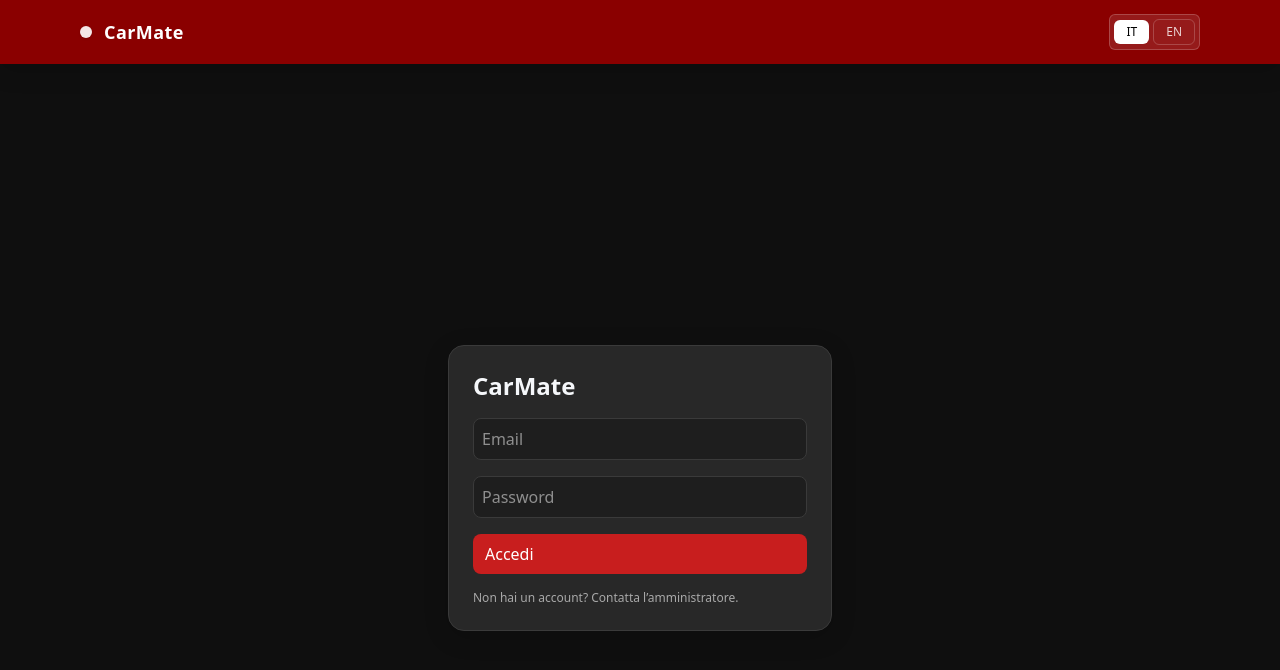
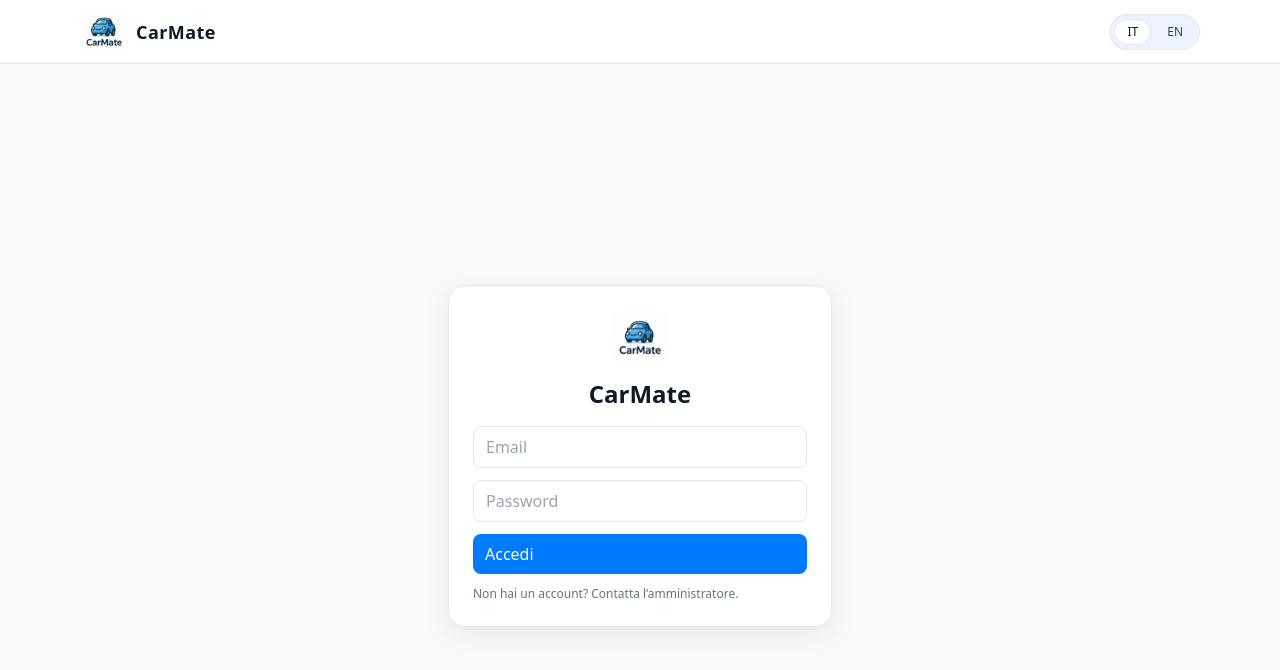
Before and after one commit to antosimeon/carmate, a Next.js app: page /auth/login in a window 1280 px wide. Shown: the top 670 px of the page. Built offline with nearby package versions, Linux system fonts and the light colour scheme.

Commit message:
add logo and change color layout

```diff
--- a/app/auth/login/page.tsx
+++ b/app/auth/login/page.tsx
@@ -1,5 +1,6 @@
 'use client'
 
+import Image from 'next/image'
 import { supabaseBrowser } from '@/lib/supabase'
 import { useRouter } from 'next/navigation'
 import { useState } from 'react'
@@ -20,17 +21,24 @@ export default function Login() {
     router.replace('/')
   }
 
-  const inputCls =
-    'w-full rounded-lg border border-carbon-600 bg-carbon-800 p-2 text-white placeholder-white/50 ' +
-    'focus:outline-none focus:ring-2 focus:ring-racing-accent/60'
+  return (
+    <main className="min-h-[calc(100vh-64px)] flex items-center justify-center p-6">
+      <div className="w-full max-w-sm card p-6">
+        <div className="flex flex-col items-center gap-3 mb-4">
+          <Image
+            src="/logo-carmate.png"
+            alt="CarMate"
+            width={56}
+            height={56}
+            className="rounded-xl transition-transform duration-400 ease-smooth hover:scale-105"
+            priority
+          />
+          <h1 className="text-2xl font-bold">{t('app_title')}</h1>
+        </div>
 
-  return (
-    <main className="min-h-screen flex items-center justify-center p-6">
-      <div className="w-full max-w-sm space-y-4 card p-6 bg-carbon-800">
-        <h1 className="text-2xl font-bold">{t('app_title')}</h1>
-
+        <div className="space-y-3">
           <input
-          className={inputCls}
+            className="input"
             placeholder={t('email')}
             value={email}
             onChange={(e) => setEmail(e.target.value)}
@@ -38,21 +46,19 @@ export default function Login() {
             inputMode="email"
           />
           <input
-          className={inputCls}
+            className="input"
             placeholder={t('password')}
             type="password"
             value={password}
             onChange={(e) => setPassword(e.target.value)}
             autoComplete="current-password"
           />
-
           <button className="btn btn-primary w-full" onClick={signIn}>
             {t('sign_in')}
           </button>
-
-        {error && <p className="text-sm text-red-400">{error}</p>}
-
-        <p className="text-xs text-white/60">{t('ask_admin')}</p>
+          {error && <p className="text-sm text-red-600">{error}</p>}
+          <p className="text-xs text-[var(--muted)]">{t('ask_admin')}</p>
+        </div>
       </div>
     </main>
   )
--- a/app/globals.css
+++ b/app/globals.css
@@ -2,37 +2,97 @@
 @tailwind components;
 @tailwind utilities;
 
+/* CleanLight (default) */
 :root {
-  --bg-canvas: #0F0F0F; /* carbon-900 */
+  --bg: #f9fafb;        /* page background */
+  --surface: #ffffff;   /* cards, header bar base */
+  --line: #e5e7eb;      /* subtle borders */
+  --text: #111827;      /* main text */
+  --muted: #6b7280;     /* muted text */
+  --accent: #007afe;    /* primary blue */
 }
 
-html, body {
-  height: 100%;
+html, body { height: 100%; }
+
+body {
+  background: var(--bg);
+  color: var(--text);
+  -webkit-font-smoothing: antialiased;
+  -moz-osx-font-smoothing: grayscale;
+  transition:
+    background-color 400ms var(--ease, cubic-bezier(0.22, 1, 0.36, 1)),
+    color 400ms var(--ease, cubic-bezier(0.22, 1, 0.36, 1));
 }
 
-body {
-  background: var(--bg-canvas);
-  color: #f5f7fa;
-  -webkit-font-smoothing: antialiased;
-  -moz-osx-font-smoothing: grayscale;
+/* Reusable primitives */
+.card {
+  @apply rounded-xl2 shadow-soft border;
+  background: var(--surface);
+  border-color: var(--line);
+  transition:
+    background-color 400ms cubic-bezier(0.22, 1, 0.36, 1),
+    border-color 400ms cubic-bezier(0.22, 1, 0.36, 1),
+    box-shadow 400ms cubic-bezier(0.22, 1, 0.36, 1),
+    transform 400ms cubic-bezier(0.22, 1, 0.36, 1);
+}
+.card:hover { transform: translateY(-2px); }
+
+.btn {
+  @apply inline-flex items-center gap-2 rounded-lg px-3 py-2 font-medium;
+  transition: all 300ms cubic-bezier(0.22, 1, 0.36, 1);
+}
+.btn-primary {
+  background: var(--accent);
+  color: #fff;
+}
+.btn-primary:hover { filter: brightness(0.95); }
+.btn-ghost {
+  background: transparent;
+  border: 1px solid var(--line);
+  color: var(--text);
+}
+.btn-ghost:hover { background: #f3f4f6; }
+
+/* Inputs */
+.input {
+  @apply rounded-lg px-3 py-2 w-full;
+  background: #fff;
+  border: 1px solid var(--line);
+  color: var(--text);
+  transition: border-color 200ms ease, box-shadow 200ms ease, background-color 200ms ease;
+}
+.input::placeholder { color: #9ca3af; }
+.input:focus {
+  outline: none;
+  border-color: var(--accent);
+  box-shadow: 0 0 0 4px rgba(0,122,254,0.15);
 }
 
-.btn {
-  @apply inline-flex items-center gap-2 rounded-lg px-3 py-2 transition-colors;
+/* Header bar */
+.header {
+  background: var(--surface);
+  border-bottom: 1px solid var(--line);
+  transition: background-color 400ms cubic-bezier(0.22, 1, 0.36, 1), border-color 400ms cubic-bezier(0.22, 1, 0.36, 1);
 }
-.btn-primary {
-  @apply bg-racing-accent text-white hover:bg-red-600;
+.brand-dot {
+  display: inline-block; width: 10px; height: 10px; border-radius: 9999px;
+  background: var(--accent);
 }
-.btn-ghost {
-  @apply border border-carbon-600 hover:bg-carbon-700;
+
+/* Language toggle (pill) */
+.lang-pill {
+  @apply inline-flex items-center gap-1 rounded-full p-1;
+  background: #eef2ff;
+  border: 1px solid #e5e7eb;
 }
-.card {
-  @apply rounded-xl2 bg-carbon-700 shadow-soft border border-carbon-600;
+.lang-pill button {
+  @apply px-3 py-1 text-xs font-medium rounded-full transition-colors;
 }
-/* Dark-friendly form defaults */
-input, select, textarea {
-  @apply rounded-lg border border-carbon-600 bg-carbon-800 text-white placeholder-white/50;
+.lang-pill button[data-active="true"] {
+  background: #fff;
+  color: var(--text);
+  border: 1px solid var(--line);
 }
-input:focus, select:focus, textarea:focus {
-  @apply outline-none ring-2 ring-racing-accent/60;
+.lang-pill button[data-active="false"] {
+  color: #374151;
 }
--- a/app/layout.tsx
+++ b/app/layout.tsx
@@ -3,7 +3,10 @@ import type { Metadata } from 'next'
 import Providers from './providers'
 import Header from '@/components/Header'
 
-export const metadata: Metadata = { title: 'CarMate', description: 'Gestisci veicoli, riparazioni e spese ricorrenti.' }
+export const metadata: Metadata = {
+  title: 'CarMate',
+  description: 'Gestisci veicoli, riparazioni e spese ricorrenti.',
+}
 
 export default function RootLayout({ children }: { children: React.ReactNode }) {
   return (
--- a/app/page.tsx
+++ b/app/page.tsx
@@ -12,7 +12,7 @@ type Tab = 'vehicles' | 'reparations' | 'recurring-bills'
 const tableMap: Record<Tab, string> = {
   vehicles: 'vehicles',
   reparations: 'reparations',
-  'recurring-bills': 'recurring_bills', // 👈 mapping trattino → underscore
+  'recurring-bills': 'recurring_bills', // trattino → underscore
 }
 
 export default function Dashboard() {
@@ -101,16 +101,18 @@ export default function Dashboard() {
   return (
     <div className="grid grid-cols-1 gap-6 md:grid-cols-[240px_1fr]">
       {/* Sidebar */}
-      <aside className="card p-4 bg-carbon-800">
+      <aside className="card p-4">
         <nav className="space-y-1">
           <SidebarItem icon={<Car size={18} />} label={t('vehicles')} active={tab==='vehicles'} onClick={() => setTab('vehicles')} />
           <SidebarItem icon={<Wrench size={18} />} label={t('reparations')} active={tab==='reparations'} onClick={() => setTab('reparations')} />
           <SidebarItem icon={<Repeat size={18} />} label={t('recurring_bills')} active={tab==='recurring-bills'} onClick={() => setTab('recurring-bills')} />
-          <div className="mt-4 border-t border-carbon-600 pt-3">
-            <SidebarItem icon={<Settings size={18} />} label={t('settings')} disabled />
+          <div className="mt-4 border-t" style={{ borderColor: 'var(--line)' }}>
+            <div className="pt-3">
+              <SidebarItem icon={<Settings size={18} />} label={t('settings')} disabled />
+            </div>
           </div>
         </nav>
-        <button onClick={logout} className="btn btn-ghost mt-6 w-full justify-center text-sm text-white">
+        <button onClick={logout} className="btn btn-ghost mt-6 w-full justify-center text-sm">
           <LogOut size={16} /> {t('logout')}
         </button>
       </aside>
@@ -145,7 +147,7 @@ function SidebarItem({ icon, label, active, onClick, disabled }:{
     <button
       disabled={disabled}
       onClick={onClick}
-      className={`w-full btn justify-start border-none ${active ? 'bg-racing-accent/90 text-white' : 'hover:bg-carbon-700 text-white/90'} ${disabled ? 'opacity-40 cursor-not-allowed' : ''}`}
+      className={`w-full btn justify-start ${active ? 'btn-primary' : 'btn-ghost'} ${disabled ? 'opacity-40 cursor-not-allowed' : ''}`}
     >
       {icon} {label}
     </button>
@@ -155,11 +157,13 @@ function SidebarItem({ icon, label, active, onClick, disabled }:{
 function KpiCard({ title, value, icon }:{ title: string, value: string, icon: React.ReactNode }) {
   return (
     <div className="card p-4">
-      <div className="flex items-center gap-2 text-white/80">
-        <span className="inline-flex h-8 w-8 items-center justify-center rounded-lg bg-racing-accent/20 text-racing-accent">{icon}</span>
+      <div className="flex items-center gap-2 text-[color:var(--text)]/80">
+        <span className="inline-flex h-8 w-8 items-center justify-center rounded-lg bg-[color:var(--accent)]/15 text-[color:var(--accent)]">
+          {icon}
+        </span>
         <span className="text-sm">{title}</span>
       </div>
-      <div className="mt-2 text-2xl font-semibold">{value}</div>
+      <div className="mt-2 text-2xl font-semibold text-[var(--text)]">{value}</div>
     </div>
   )
 }
@@ -172,8 +176,7 @@ function PanelHeader({ tab }:{ tab: Tab }) {
     t('recurring_bills')
   return (
     <div className="mb-3 flex items-center justify-between">
-      <h2 className="text-lg font-semibold">{title}</h2>
-      <span className="rounded-full bg-racing-accent px-3 py-1 text-xs font-medium text-white">CarMate</span>
+      <h2 className="text-lg font-semibold text-[var(--text)]">{title}</h2>
     </div>
   )
 }
@@ -197,10 +200,10 @@ function Vehicles({
   return (
     <section className="space-y-4">
       <div className="grid gap-2 sm:grid-cols-4">
-        <input className="border border-carbon-600 bg-carbon-800 p-2 rounded-lg focus:outline-none focus:ring-2 focus:ring-racing-accent/60" placeholder={t('nickname')} value={nickname} onChange={(e)=>setNickname(e.target.value)} />
-        <input className="border border-carbon-600 bg-carbon-800 p-2 rounded-lg focus:outline-none focus:ring-2 focus:ring-racing-accent/60" placeholder={t('make')} value={make} onChange={(e)=>setMake(e.target.value)} />
-        <input className="border border-carbon-600 bg-carbon-800 p-2 rounded-lg focus:outline-none focus:ring-2 focus:ring-racing-accent/60" placeholder={t('model')} value={model} onChange={(e)=>setModel(e.target.value)} />
-        <input className="border border-carbon-600 bg-carbon-800 p-2 rounded-lg focus:outline-none focus:ring-2 focus:ring-racing-accent/60" placeholder={t('plate')} value={plate} onChange={(e)=>setPlate(e.target.value)} />
+        <input className="input" placeholder={t('nickname')} value={nickname} onChange={(e)=>setNickname(e.target.value)} />
+        <input className="input" placeholder={t('make')} value={make} onChange={(e)=>setMake(e.target.value)} />
+        <input className="input" placeholder={t('model')} value={model} onChange={(e)=>setModel(e.target.value)} />
+        <input className="input" placeholder={t('plate')} value={plate} onChange={(e)=>setPlate(e.target.value)} />
       </div>
       <button
         className="btn btn-primary"
@@ -209,14 +212,14 @@ function Vehicles({
         {t('add_vehicle')}
       </button>
 
-      <ul className="divide-y divide-carbon-600">
+      <ul className="divide-y" style={{ borderColor: 'var(--line)' }}>
         {data.map((v) => (
           <li key={v.id} className="flex items-center justify-between py-3">
             <div>
-              <b className="text-white">{v.nickname || `${v.make || ''} ${v.model || ''}`}</b>
-              <div className="text-sm text-white/60">{[v.plate, v.year].filter(Boolean).join(' · ')}</div>
+              <b className="text-[var(--text)]">{v.nickname || `${v.make || ''} ${v.model || ''}`}</b>
+              <div className="text-sm text-[color:var(--text)]/60">{[v.plate, v.year].filter(Boolean).join(' · ')}</div>
             </div>
-            <button className="btn btn-ghost text-white/90" onClick={() => onDelete(v.id)}>
+            <button className="btn btn-ghost" onClick={() => onDelete(v.id)}>
               <Trash2 size={16} /> {t('delete')}
             </button>
           </li>
@@ -244,14 +247,14 @@ function Reparations({
   return (
     <section className="space-y-4">
       <div className="grid gap-2 sm:grid-cols-[1fr_2fr_1fr_auto]">
-        <select className="border border-carbon-600 bg-carbon-800 p-2 rounded-lg focus:outline-none focus:ring-2 focus:ring-racing-accent/60" value={vehicleId} onChange={e=>setVehicleId(e.target.value)}>
+        <select className="input" value={vehicleId} onChange={e=>setVehicleId(e.target.value)}>
           <option value="">{t('select_vehicle')}</option>
           {vehicles.map(v => (
             <option key={v.id} value={v.id}>{v.nickname || `${v.make || ''} ${v.model || ''}`}</option>
           ))}
         </select>
-        <input className="border border-carbon-600 bg-carbon-800 p-2 rounded-lg focus:outline-none focus:ring-2 focus:ring-racing-accent/60" placeholder={t('reparation_title')} value={title} onChange={e=>setTitle(e.target.value)} />
-        <input className="border border-carbon-600 bg-carbon-800 p-2 rounded-lg focus:outline-none focus:ring-2 focus:ring-racing-accent/60" placeholder={t('cost_example')} value={cost} onChange={e=>setCost(e.target.value)} />
+        <input className="input" placeholder={t('reparation_title')} value={title} onChange={e=>setTitle(e.target.value)} />
+        <input className="input" placeholder={t('cost_example')} value={cost} onChange={e=>setCost(e.target.value)} />
         <button
           className="btn btn-primary"
           onClick={() => { if (!vehicleId || !title.trim()) return; const amount = cost ? Number(cost) : null; onAdd({ vehicle_id: vehicleId, title, amount }); setTitle(''); setCost('') }}
@@ -260,17 +263,17 @@ function Reparations({
         </button>
       </div>
 
-      <ul className="divide-y divide-carbon-600">
+      <ul className="divide-y" style={{ borderColor: 'var(--line)' }}>
         {data.map((r) => (
           <li key={r.id} className="flex items-center justify-between py-3">
             <div>
-              <b className="text-white">{r.title}</b>{typeof r.amount === 'number' ? ` · €${r.amount.toFixed(2)}` : ''}
-              <div className="text-sm text-white/60">
+              <b className="text-[var(--text)]">{r.title}</b>{typeof r.amount === 'number' ? ` · €${r.amount.toFixed(2)}` : ''}
+              <div className="text-sm text-[color:var(--text)]/60">
                 {vehicleMap[r.vehicle_id] ? (vehicleMap[r.vehicle_id].nickname || `${vehicleMap[r.vehicle_id].make||''} ${vehicleMap[r.vehicle_id].model||''}`) : '—'}
                 {r.performed_at ? ` · ${format(new Date(r.performed_at), 'PPP')}` : ''}
               </div>
             </div>
-            <button className="btn btn-ghost text-white/90" onClick={() => onDelete(r.id)}>
+            <button className="btn btn-ghost" onClick={() => onDelete(r.id)}>
               <Trash2 size={16} /> {t('delete')}
             </button>
           </li>
@@ -300,17 +303,17 @@ function RecurringBills({
   return (
     <section className="space-y-4">
       <div className="grid gap-2 sm:grid-cols-[1fr_2fr_1fr_1fr_1fr_auto]">
-        <select className="border border-carbon-600 bg-carbon-800 p-2 rounded-lg focus:outline-none focus:ring-2 focus:ring-racing-accent/60" value={vehicleId} onChange={e=>setVehicleId(e.target.value)}>
+        <select className="input" value={vehicleId} onChange={e=>setVehicleId(e.target.value)}>
           <option value="">{t('select_vehicle')}</option>
           {vehicles.map(v => <option key={v.id} value={v.id}>{vehicleLabel(v)}</option>)}
         </select>
-        <input className="border border-carbon-600 bg-carbon-800 p-2 rounded-lg focus:outline-none focus:ring-2 focus:ring-racing-accent/60" placeholder={t('bill_name')} value={title} onChange={e=>setTitle(e.target.value)} />
-        <input className="border border-carbon-600 bg-carbon-800 p-2 rounded-lg focus:outline-none focus:ring-2 focus:ring-racing-accent/60" placeholder={t('amount_example')} value={amount} onChange={e=>setAmount(e.target.value)} />
-        <select className="border border-carbon-600 bg-carbon-800 p-2 rounded-lg focus:outline-none focus:ring-2 focus:ring-racing-accent/60" value={interval} onChange={e=>setInterval(e.target.value as any)}>
+        <input className="input" placeholder={t('bill_name')} value={title} onChange={e=>setTitle(e.target.value)} />
+        <input className="input" placeholder={t('amount_example')} value={amount} onChange={e=>setAmount(e.target.value)} />
+        <select className="input" value={interval} onChange={e=>setInterval(e.target.value as any)}>
           <option value="monthly">{t('monthly')}</option>
           <option value="yearly">{t('yearly')}</option>
         </select>
-        <input type="date" className="border border-carbon-600 bg-carbon-800 p-2 rounded-lg focus:outline-none focus:ring-2 focus:ring-racing-accent/60" value={nextDue} onChange={e=>setNextDue(e.target.value)} />
+        <input type="date" className="input" value={nextDue} onChange={e=>setNextDue(e.target.value)} />
         <button
           className="btn btn-primary"
           onClick={() => { if (!vehicleId || !title.trim() || !nextDue) return; const amt = amount ? Number(amount) : null; onAdd({ vehicle_id: vehicleId, title, amount: amt, interval, next_due: nextDue }); setTitle(''); setAmount(''); setNextDue('') }}
@@ -319,17 +322,17 @@ function RecurringBills({
         </button>
       </div>
 
-      <ul className="divide-y divide-carbon-600">
+      <ul className="divide-y" style={{ borderColor: 'var(--line)' }}>
         {data.map((b) => (
           <li key={b.id} className="flex items-center justify-between py-3">
             <div>
-              <b className="text-white">{b.title}</b>{typeof b.amount === 'number' ? ` · €${b.amount.toFixed(2)}` : ''}
-              <div className="text-sm text-white/60">
+              <b className="text-[var(--text)]">{b.title}</b>{typeof b.amount === 'number' ? ` · €${b.amount.toFixed(2)}` : ''}
+              <div className="text-sm text-[color:var(--text)]/60">
                 {b.interval ? `${b.interval === 'monthly' ? t('monthly') : t('yearly')}` : ''}
                 {b.next_due ? ` · ${t('next_due_on')} ${format(new Date(b.next_due), 'PPP')}` : ''}
               </div>
             </div>
-            <button className="btn btn-ghost text-white/90" onClick={() => onDelete(b.id)}>
+            <button className="btn btn-ghost" onClick={() => onDelete(b.id)}>
               <Trash2 size={16} /> {t('delete')}
             </button>
           </li>
--- a/components/Header.tsx
+++ b/components/Header.tsx
@@ -1,18 +1,46 @@
 'use client'
 
-import LocaleToggle from '@/components/LocaleToggle'
+import Image from 'next/image'
 import { useI18n } from '@/components/I18nProvider'
 
 export default function Header() {
-  const { t } = useI18n()
+  const { t, locale, setLocale } = useI18n()
+
   return (
-    <header className="sticky top-0 z-20 h-16 w-full bg-racing-red text-white shadow-soft">
+    <header className="header sticky top-0 z-20 h-16 w-full">
       <div className="mx-auto flex h-full max-w-6xl items-center justify-between px-4">
-        <div className="flex items-center gap-3">
-          <span className="inline-block h-3 w-3 rounded-full bg-white/90 shadow" />
+        <div className="flex items-center gap-2">
+          {/* LOGO */}
+          <Image
+            src="/logo-carmate.png"  // assicurati che sia in /public
+            alt="CarMate"
+            width={48}
+            height={48}
+            className="rounded-lg"
+            priority
+          />
           <h1 className="text-lg font-semibold tracking-wide">{t('app_title')}</h1>
         </div>
-        <LocaleToggle />
+
+        {/* Toggle lingua (pill) */}
+        <div className="lang-pill">
+          <button
+            data-active={(locale === 'it').toString()}
+            onClick={() => setLocale('it')}
+            aria-pressed={locale === 'it'}
+            aria-label="Italiano"
+          >
+            IT
+          </button>
+          <button
+            data-active={(locale === 'en').toString()}
+            onClick={() => setLocale('en')}
+            aria-pressed={locale === 'en'}
+            aria-label="English"
+          >
+            EN
+          </button>
+        </div>
       </div>
     </header>
   )
--- a/tailwind.config.ts
+++ b/tailwind.config.ts
@@ -1,23 +1,21 @@
 import type { Config } from 'tailwindcss'
 
 const config: Config = {
-  content: ['./app/**/*.{ts,tsx}', './components/**/*.{ts,tsx}'],
+  content: [
+    './app/**/*.{ts,tsx}',
+    './components/**/*.{ts,tsx}',
+  ],
   theme: {
     extend: {
-      colors: {
-        racing: {
-          red: '#8A0000',      // header
-          accent: '#C81E1E',   // buttons, highlights
-        },
-        carbon: {
-          900: '#0F0F0F',      // canvas
-          800: '#1E1E1E',      // sidebar
-          700: '#282828',      // cards
-          600: '#3A3A3A',      // borders/lines
-        },
+      transitionTimingFunction: {
+        smooth: 'cubic-bezier(0.22, 1, 0.36, 1)',
+      },
+      transitionDuration: {
+        400: '400ms',
+        600: '600ms',
       },
       boxShadow: {
-        soft: '0 6px 24px rgba(0,0,0,0.18)',
+        soft: '0 8px 30px rgba(0,0,0,0.08)',
       },
       borderRadius: {
         xl2: '1rem',
```
Also changed, not shown: public/logo-carmate.png (added). Lines whose indentation alone changed are shown as unchanged.
